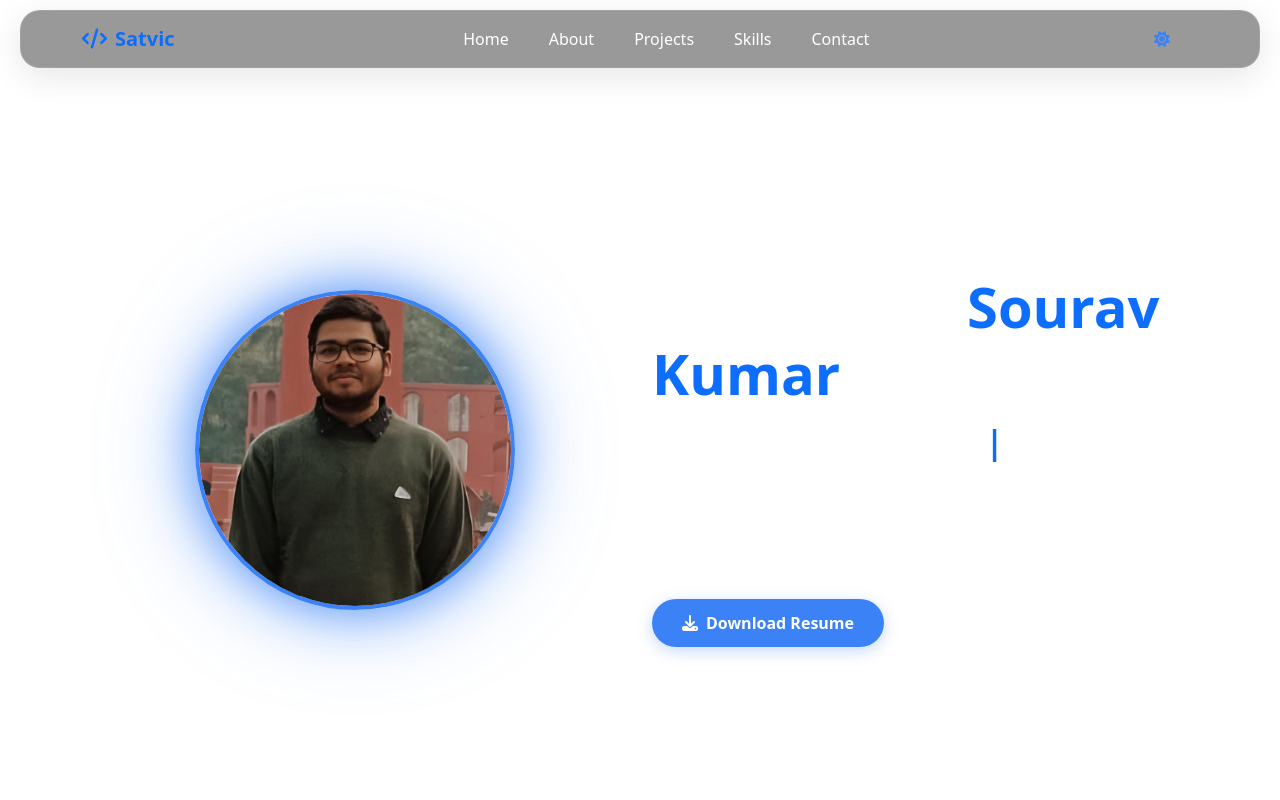
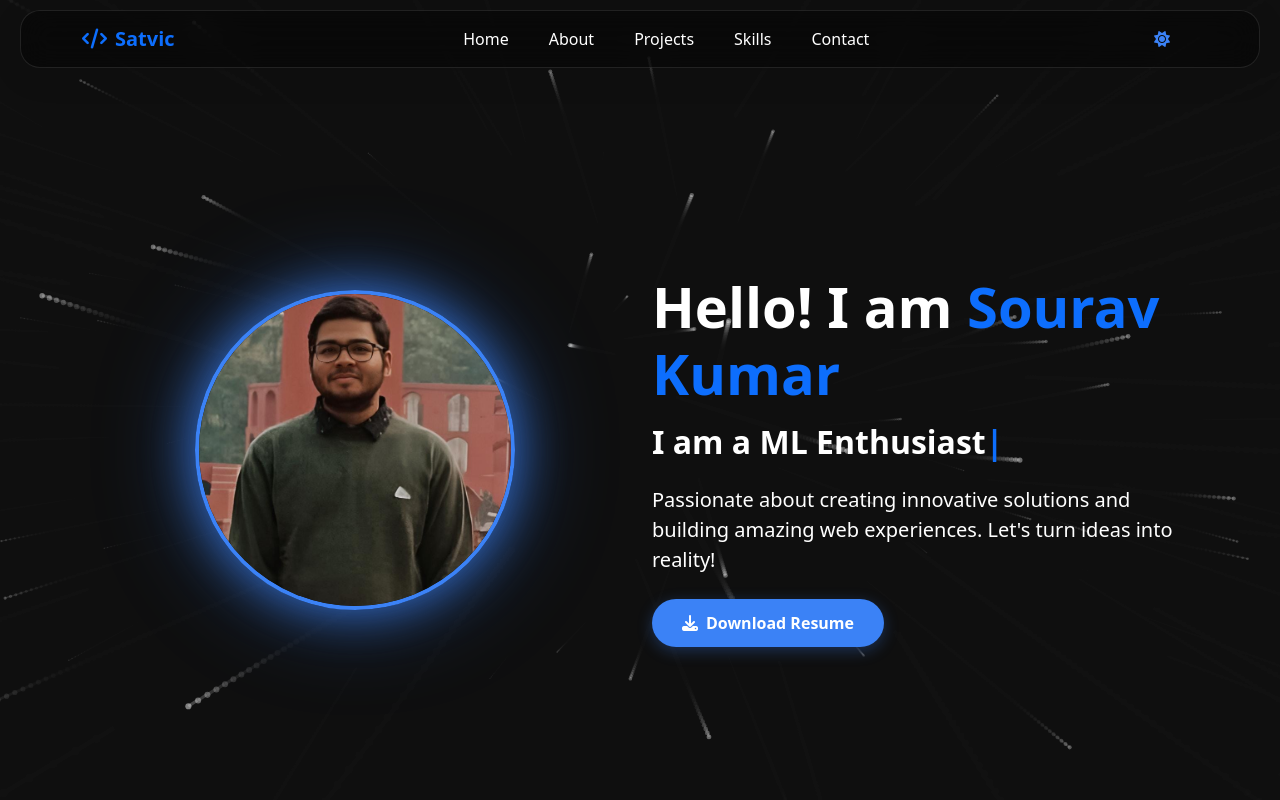
Before and after one commit to sa7vic/Portfolio-, a React (Vite) app: page / in a window 1280 px wide. Shown: the top 800 px of the page. Built offline with nearby package versions, Linux system fonts and the light colour scheme.

Commit message:
Add StarfieldBackground component to App

```diff
--- a/src/App.jsx
+++ b/src/App.jsx
@@ -7,6 +7,7 @@ import ProjectsSection from './components/ProjectsSection';
 import SkillsSection from './components/SkillsSection';
 import ContactSection from './components/ContactSection';
 import Footer from './components/Footer';
+import StarfieldBackground from './components/StarfieldBackground';
 
 function App() {
   const [loading, setLoading] = useState(true);
@@ -84,6 +85,7 @@ function App() {
 
   return (
     <div className={darkMode ? 'dark-mode' : 'light-mode'}>
+      <StarfieldBackground />
       <Navbar darkMode={darkMode} toggleTheme={toggleTheme} />
       <HeroSection currentRole={currentRole} />
       <AboutSection />
```
